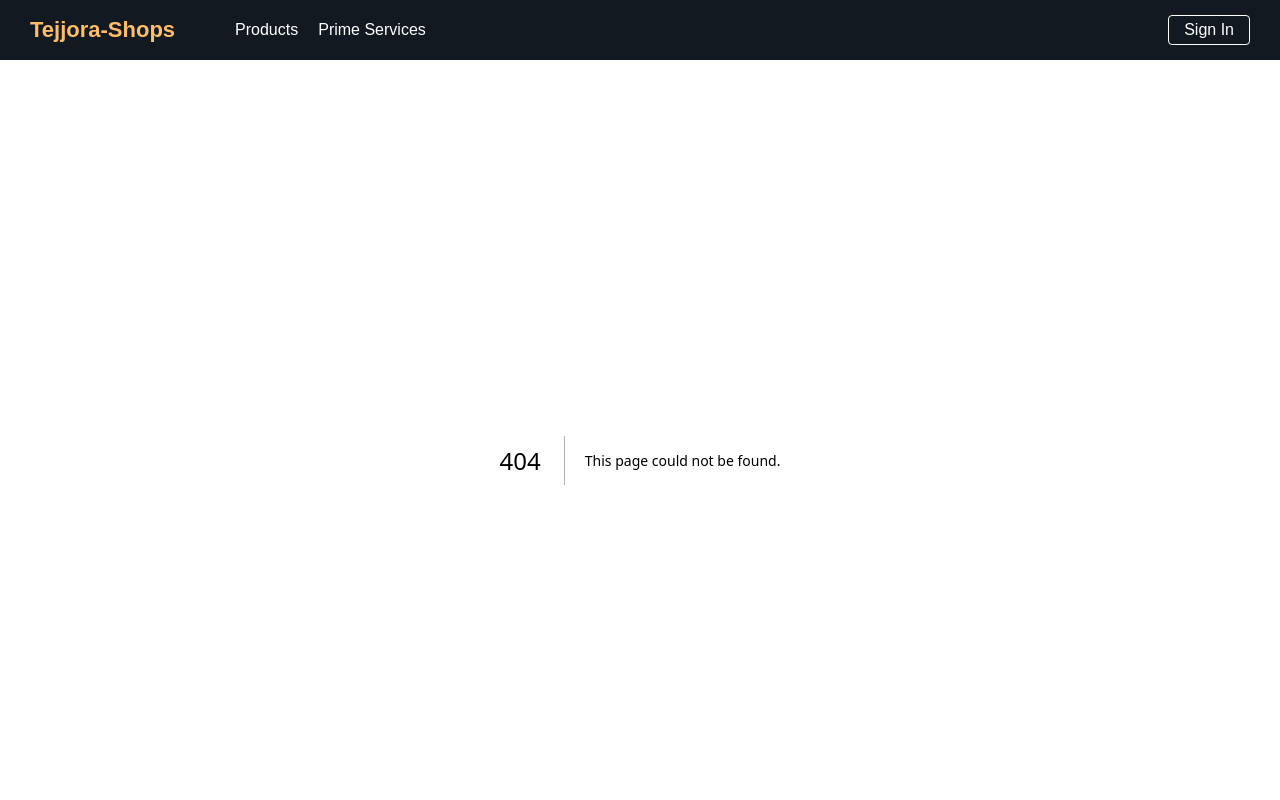
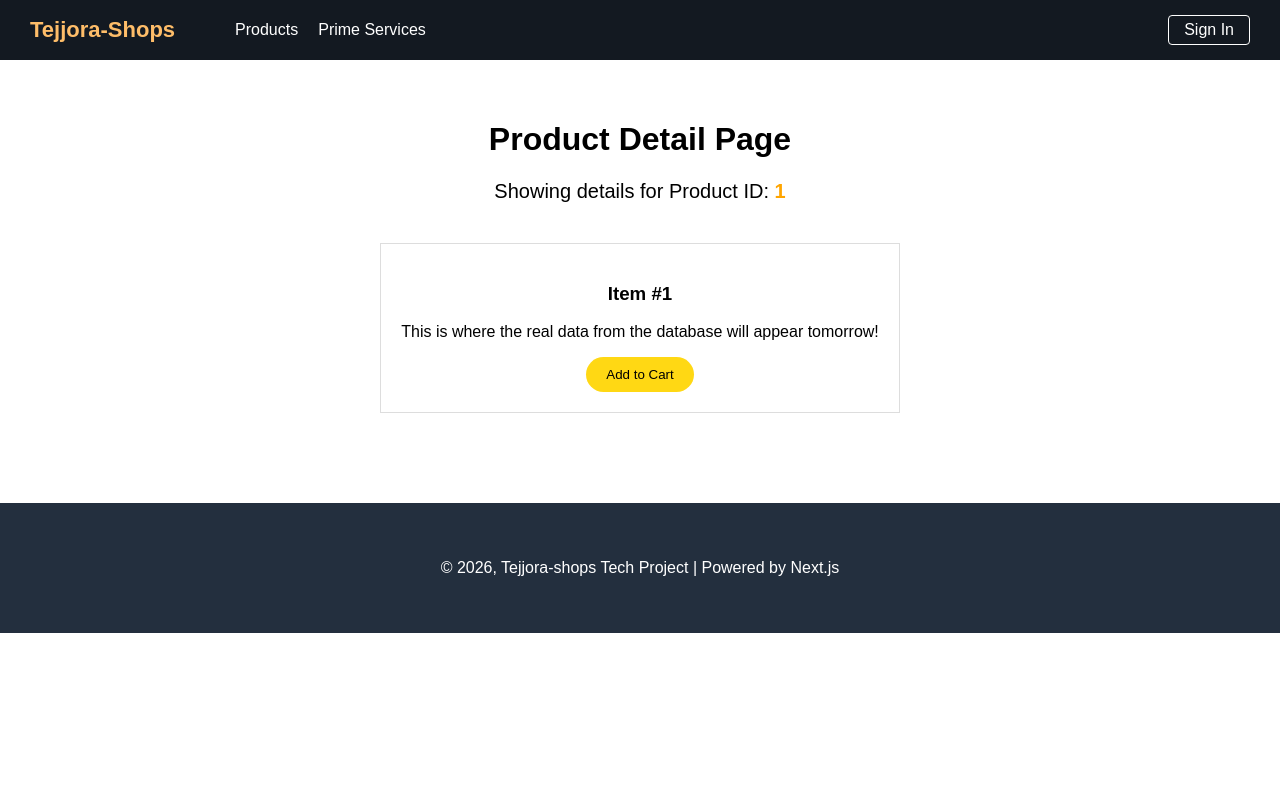
Before and after one commit to himanshudubey7778/Next.js-project, a Next.js app: page /dashboard/1 in a window 1280 px wide. Before the commit this address had no page. Shown: the top 800 px of the page. Built offline with nearby package versions, Linux system fonts and the light colour scheme.

Commit message:
Updated dashboard to dynamic id

```diff
--- /dev/null
+++ b/app/dashboard/[id]/page.js
@@ -0,0 +1,22 @@
+// app/dashboard/[id]/page.js
+'use client';
+
+export default function ProductDetail({ params }) {
+  // params.id se humein pata chalta hai ki user ne kaunse product par click kiya
+  const productId = params.id;
+
+  return (
+    <div style={{ padding: '40px', textAlign: 'center' }}>
+      <h1>Product Detail Page</h1>
+      <p style={{ fontSize: '20px' }}>Showing details for Product ID: <span style={{ color: 'orange', fontWeight: 'bold' }}>{productId}</span></p>
+
+      <div style={{ border: '1px solid #ddd', padding: '20px', display: 'inline-block', marginTop: '20px' }}>
+        <h3> Item #{productId}</h3>
+        <p>This is where the real data from the database will appear tomorrow!</p>
+        <button style={{ backgroundColor: '#ffd814', padding: '10px 20px', border: 'none', borderRadius: '20px' }}>
+          Add to Cart
+        </button>
+      </div>
+    </div>
+  );
+}
```
